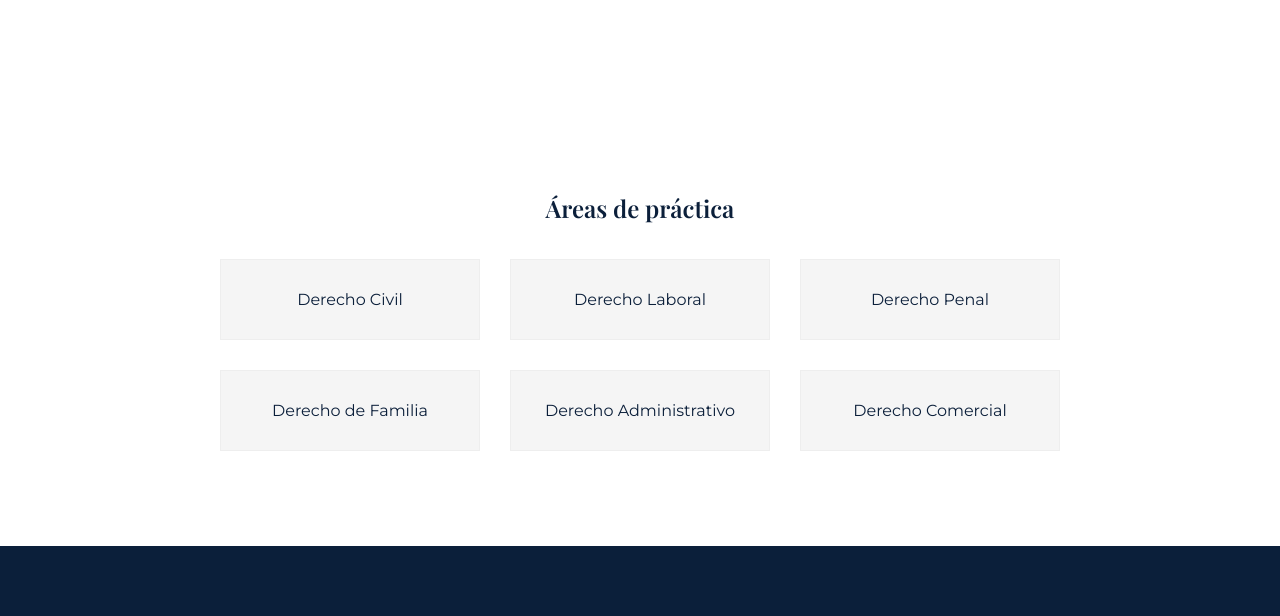
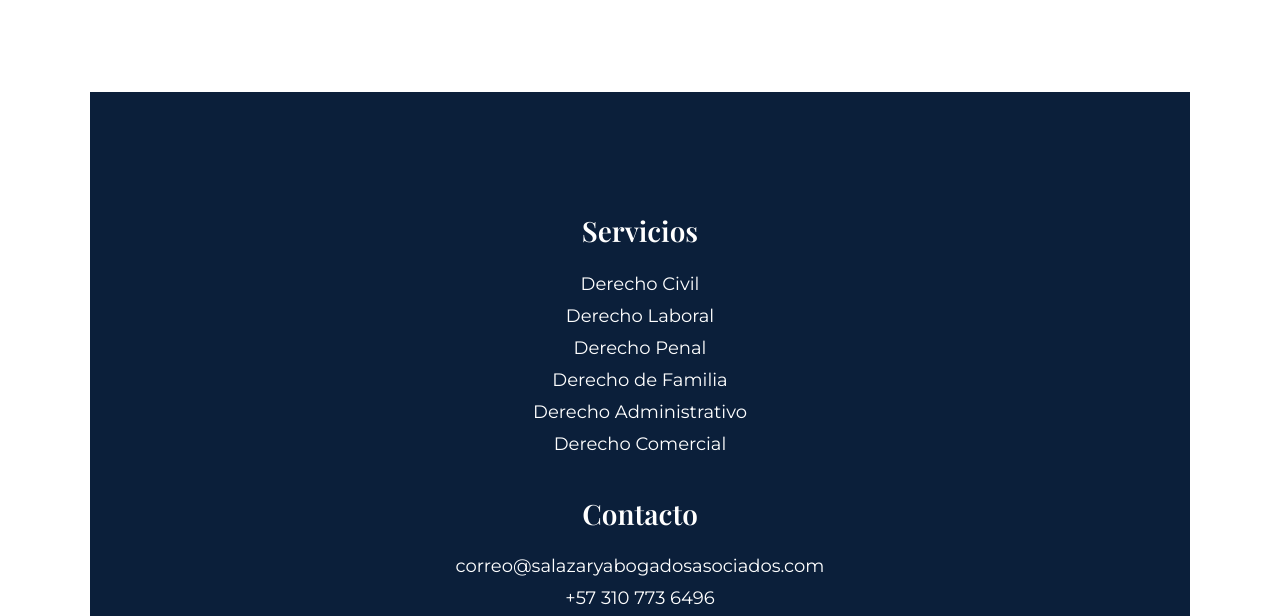
Before and after one commit to oscarlopez9/salazar-abogados, a website: page public/index.html in a window 1280 px wide. Shown: the part 1878-2494 px from the top of the page. Drawn offline with nearby package versions, Linux system fonts and the light colour scheme.

Commit message:
Centrar cajon azul home

```diff
--- a/public/index.html
+++ b/public/index.html
@@ -126,15 +126,22 @@
         </div>
     </div>
 </section>
-<section class="services reveal">
-    <h2>Áreas de práctica</h2>
-    <div class="cards">
-        <div class="card">Derecho Civil</div>
-        <div class="card">Derecho Laboral</div>
-        <div class="card">Derecho Penal</div>
-        <div class="card">Derecho de Familia</div>
-        <div class="card">Derecho Administrativo</div>
-        <div class="card">Derecho Comercial</div>
+<section class="home-contacto">
+    <div class="container">
+
+        <h2>Servicios</h2>
+        <p>Derecho Civil</p>
+        <p>Derecho Laboral</p>
+        <p>Derecho Penal</p>
+        <p>Derecho de Familia</p>
+        <p>Derecho Administrativo</p>
+        <p>Derecho Comercial</p>
+
+        <h2>Contacto</h2>
+        <p>correo@salazaryabogadosasociados.com</p>
+        <p>+57 310 773 6496</p>
+        <p>Bogotá, Colombia</p>
+
     </div>
 </section>
 
--- a/public/style.css
+++ b/public/style.css
@@ -346,3 +346,40 @@ nav a {
     }
 
 }
+/* ===== CAJON AZUL HOME CENTRADO ===== */
+.home-contacto {
+    background: #0B1F3A;
+    color: white;
+    text-align: center;
+    padding: 80px 20px;
+}
+
+.home-contacto .container {
+    max-width: 600px;
+    margin: auto;
+}
+
+.home-contacto h2 {
+    margin-top: 40px;
+    font-size: 28px;
+}
+
+.home-contacto p {
+    font-size: 18px;
+    margin: 10px 0;
+}
+
+/* MOVIL */
+@media (max-width: 768px) {
+    .home-contacto {
+        padding: 60px 20px;
+    }
+
+    .home-contacto h2 {
+        font-size: 24px;
+    }
+
+    .home-contacto p {
+        font-size: 16px;
+    }
+}
```
